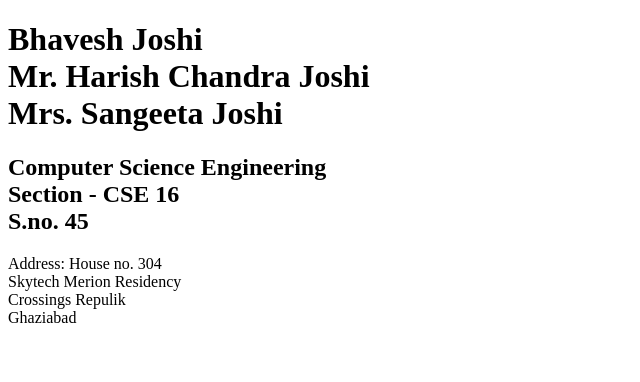
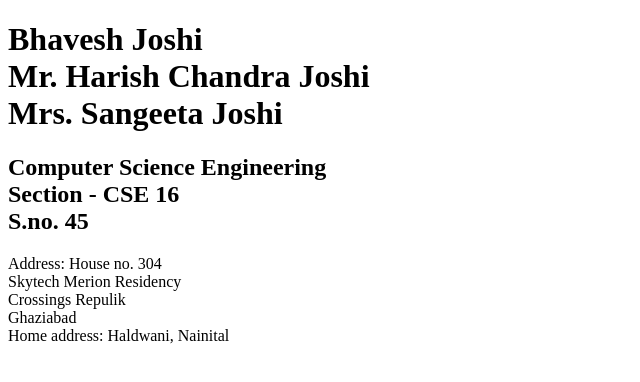
Before and after one commit to bj-git-hub/web-design-assignments, a plain HTML site: page index.html in a window 1280 px wide. Shown: the whole page, without its empty margins (0-640 px from the left). Drawn offline with Linux system fonts and the light colour scheme.

Commit message:
Added home address

```diff
--- a/index.html
+++ b/index.html
@@ -19,6 +19,7 @@
             Skytech Merion Residency<br>
             Crossings Repulik<br>
             Ghaziabad<br>
+            Home address: Haldwani, Nainital<br>
 
         </pr>
      </body>
```
